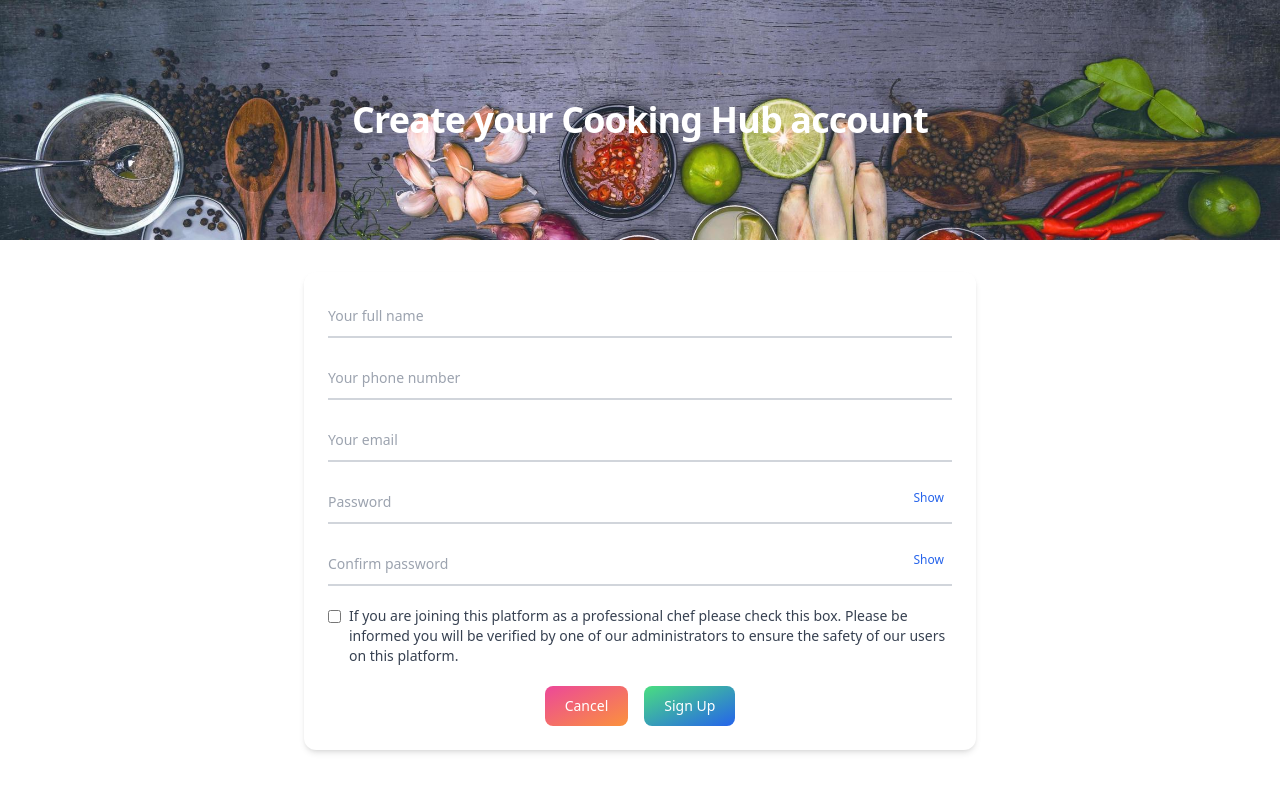
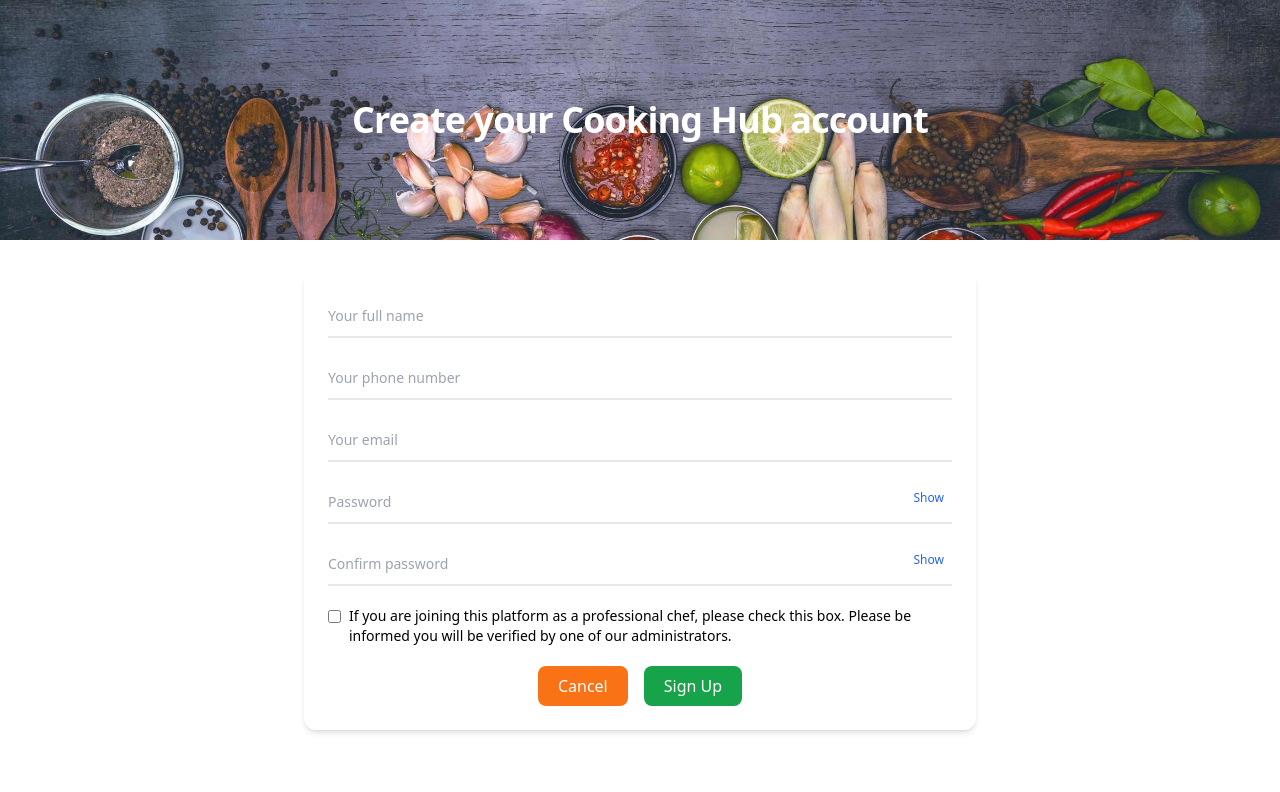
Before and after one commit to alexandra-popa27/Proiect-Cloud-Computing, a Next.js app: page /register in a window 1280 px wide. Shown: the top 792 px of the page. Built offline with nearby package versions, Linux system fonts and the light colour scheme.

Commit message:
Register done

```diff
--- a/components/RegisterForm.jsx
+++ b/components/RegisterForm.jsx
@@ -7,7 +7,7 @@ const RegisterForm = ({ onSubmit, onCancel }) => {
     email: "",
     password: "",
     confirmPassword: "",
-    isChef: false,
+    checkChef: false,
   });
 
   const [showPassword, setShowPassword] = useState(false);
@@ -19,7 +19,7 @@ const RegisterForm = ({ onSubmit, onCancel }) => {
 
   return (
     <div className="min-h-screen bg-beige flex flex-col">
-      {/* Background with text overlay */}
+      {/* Background cu text overlay */}
       <div className="relative h-60 overflow-hidden p-4">
         <img className="absolute inset-0 w-full h-full object-cover" src="/cooking.jpg" alt="Register Background" />
         <div className="absolute inset-0 flex items-center justify-center text-white text-4xl font-bold tracking-tight text-center">
@@ -35,95 +35,73 @@ const RegisterForm = ({ onSubmit, onCancel }) => {
             placeholder="Your full name"
             value={formData.name}
             onChange={(e) => handleChange("name", e.target.value)}
-            className="block w-full py-2.5 px-0 text-sm text-gray-900 bg-transparent border-0 border-b-2 border-gray-300 focus:outline-none focus:border-blue-600 dark:text-white dark:border-gray-600 dark:focus:border-blue-500"
+            className="block w-full py-2.5 px-0 text-sm border-b-2 bg-transparent focus:outline-none focus:border-blue-600"
             required
           />
         </div>
-
         <div className="mb-5">
           <input
             type="tel"
             placeholder="Your phone number"
             value={formData.phone}
             onChange={(e) => handleChange("phone", e.target.value)}
-            className="block w-full py-2.5 px-0 text-sm text-gray-900 bg-transparent border-0 border-b-2 border-gray-300 focus:outline-none focus:border-blue-600 dark:text-white dark:border-gray-600 dark:focus:border-blue-500"
+            className="block w-full py-2.5 px-0 text-sm border-b-2 bg-transparent focus:outline-none focus:border-blue-600"
             required
           />
         </div>
-
         <div className="mb-5">
           <input
             type="email"
             placeholder="Your email"
             value={formData.email}
             onChange={(e) => handleChange("email", e.target.value)}
-            className="block w-full py-2.5 px-0 text-sm text-gray-900 bg-transparent border-0 border-b-2 border-gray-300 focus:outline-none focus:border-blue-600 dark:text-white dark:border-gray-600 dark:focus:border-blue-500"
+            className="block w-full py-2.5 px-0 text-sm border-b-2 bg-transparent focus:outline-none focus:border-blue-600"
             required
           />
         </div>
-
         <div className="mb-5 relative">
           <input
             type={showPassword ? "text" : "password"}
             placeholder="Password"
             value={formData.password}
             onChange={(e) => handleChange("password", e.target.value)}
-            className="block w-full py-2.5 px-0 text-sm text-gray-900 bg-transparent border-0 border-b-2 border-gray-300 focus:outline-none focus:border-blue-600 dark:text-white dark:border-gray-600 dark:focus:border-blue-500"
+            className="block w-full py-2.5 px-0 text-sm border-b-2 bg-transparent focus:outline-none focus:border-blue-600"
             required
           />
-          <button
-            type="button"
-            onClick={() => setShowPassword(!showPassword)}
-            className="absolute right-2 top-2 text-xs text-blue-600 hover:underline"
-          >
+          <button type="button" onClick={() => setShowPassword(!showPassword)} className="absolute right-2 top-2 text-xs text-blue-600 hover:underline">
             {showPassword ? "Hide" : "Show"}
           </button>
         </div>
-
         <div className="mb-5 relative">
           <input
             type={showConfirm ? "text" : "password"}
             placeholder="Confirm password"
             value={formData.confirmPassword}
             onChange={(e) => handleChange("confirmPassword", e.target.value)}
-            className="block w-full py-2.5 px-0 text-sm text-gray-900 bg-transparent border-0 border-b-2 border-gray-300 focus:outline-none focus:border-blue-600 dark:text-white dark:border-gray-600 dark:focus:border-blue-500"
+            className="block w-full py-2.5 px-0 text-sm border-b-2 bg-transparent focus:outline-none focus:border-blue-600"
             required
           />
-          <button
-            type="button"
-            onClick={() => setShowConfirm(!showConfirm)}
-            className="absolute right-2 top-2 text-xs text-blue-600 hover:underline"
-          >
+          <button type="button" onClick={() => setShowConfirm(!showConfirm)} className="absolute right-2 top-2 text-xs text-blue-600 hover:underline">
             {showConfirm ? "Hide" : "Show"}
           </button>
         </div>
-
         <div className="mb-5 flex items-start">
           <input
             type="checkbox"
-            id="isChef"
-            checked={formData.isChef}
-            onChange={(e) => handleChange("isChef", e.target.checked)}
+            id="checkChef"
+            checked={formData.checkChef}
+            onChange={(e) => handleChange("checkChef", e.target.checked)}
             className="mt-1"
           />
-          <label htmlFor="isChef" className="ml-2 text-sm text-gray-700 dark:text-gray-300">
-            If you are joining this platform as a professional chef please check this box. Please be informed you will be verified by one of our administrators to ensure the safety of our users on this platform.
+          <label htmlFor="checkChef" className="ml-2 text-sm">
+            If you are joining this platform as a professional chef, please check this box. Please be informed you will be verified by one of our administrators.
           </label>
         </div>
-
         <div className="flex justify-center gap-4">
-          <button
-            type="button"
-            onClick={onCancel}
-            className="text-white bg-gradient-to-br from-pink-500 to-orange-400 hover:bg-gradient-to-bl focus:ring-4 focus:outline-none focus:ring-pink-200 dark:focus:ring-pink-800 font-medium rounded-lg text-sm px-5 py-2.5"
-          >
+          <button type="button" onClick={onCancel} className="text-white bg-orange-500 px-5 py-2 rounded-lg">
             Cancel
           </button>
-          <button
-            type="button"
-            onClick={() => onSubmit(formData)}
-            className="text-white bg-gradient-to-br from-green-400 to-blue-600 hover:bg-gradient-to-bl focus:ring-4 focus:outline-none focus:ring-green-200 dark:focus:ring-green-800 font-medium rounded-lg text-sm px-5 py-2.5"
-          >
+          <button type="button" onClick={() => onSubmit(formData)} className="text-white bg-green-600 px-5 py-2 rounded-lg">
             Sign Up
           </button>
         </div>
--- /dev/null
+++ b/pages/api/users.js
@@ -0,0 +1,51 @@
+import { sendOk, sendBadRequest, sendUnauthorized, sendMethodNotAllowed } from "@/utils/apiMethods";
+import { getCollection } from "@/utils/functions";
+import { hash } from "bcryptjs";
+
+const COLLECTION_NAME = "users";
+
+export default async function handler(req, res) {
+  if (req.method !== "POST") {
+    return sendMethodNotAllowed(res);
+  }
+
+  const { name, phone, email, password, confirmPassword, checkChef } = req.body;
+
+  if (!name || !phone || !email || !password || !confirmPassword) {
+    return sendBadRequest(res, "All fields are required.");
+  }
+
+  if (password !== confirmPassword) {
+    return sendBadRequest(res, "Passwords do not match.");
+  }
+
+  if (password.length < 6) {
+    return sendBadRequest(res, "Password must be at least 6 characters.");
+  }
+
+  try {
+    const collection = await getCollection(COLLECTION_NAME);
+
+    const existingUser = await collection.findOne({ email });
+    if (existingUser) {
+      return sendUnauthorized(res, "This email is already registered.");
+    }
+
+    const hashedPassword = await hash(password, 10);
+
+    const result = await collection.insertOne({
+      name,
+      phone,
+      email,
+      password: hashedPassword,
+      checkChef: Boolean(checkChef),
+      role: "generic",
+      createdAt: new Date(),
+    });
+
+    return sendOk(res, { userId: result.insertedId });
+  } catch (error) {
+    console.error(error);
+    return sendBadRequest(res, "Internal server error.");
+  }
+}
--- a/pages/register.jsx
+++ b/pages/register.jsx
@@ -5,8 +5,26 @@ const RegisterPage = () => {
   const router = useRouter();
 
   const handleSubmit = async (formData) => {
-    console.log("This will send data to backend later:", formData);
-    // Here we will add validation and backend request
+    try {
+      const res = await fetch("/api/users", {
+        method: "POST",
+        headers: { "Content-Type": "application/json" },
+        body: JSON.stringify(formData),
+      });
+
+      const json = await res.json();
+
+      if (!res.ok) {
+        alert(json.error || "Registration failed.");
+        return;
+      }
+
+      alert("Account created successfully! You can now log in.");
+      router.push("/");
+    } catch (error) {
+      console.error(error);
+      alert("Something went wrong. Please try again.");
+    }
   };
 
   const handleCancel = () => {
```
Also changed, not shown: 1 other file (tests, documents, lock files or other folders).
